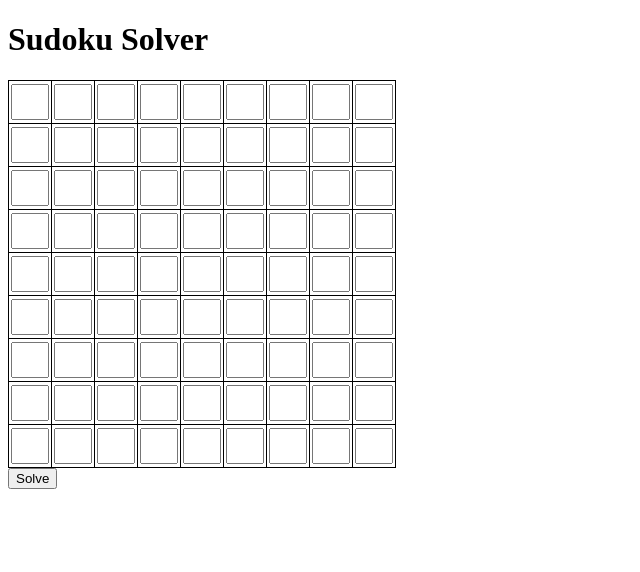
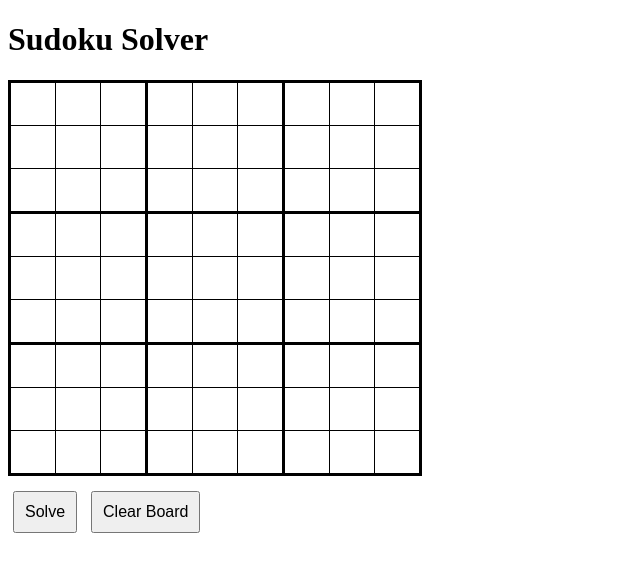
Before and after one commit to ra-galindo/Sudoku-solver, a Flask app: page / in a window 1280 px wide. Shown: the top 572 px of the page, without its empty margins (0-640 px from the left). Run offline with Flask 3, Linux system fonts and the light colour scheme.

Commit message:
added some styles to the board and created a clear board button

```diff
--- a/templates/index.html
+++ b/templates/index.html
@@ -13,17 +13,45 @@
             width: 40px;
             height: 40px;
             text-align: center;
+            position: relative;
         }
         input {
-            width: 30px;
-            height: 30px;
+            width: 38px;
+            height: 38px;
             text-align: center;
+            border: none;
         }
+
+        /* Highlighting the rule of thirds: thicker borders for 3x3 subgrids */
+        td:nth-child(3n) {
+            border-right: 3px solid black;
+        }
+        tr:nth-child(3n) td {
+            border-bottom: 3px solid black;
+        }
+        td:nth-child(1) {
+            border-left: 3px solid black;
+        }
+        tr:nth-child(1) td {
+            border-top: 3px solid black;
+        }
+
+        /* Styling the buttons */
+        .buttons {
+            margin-top: 10px;
+        }
+        button {
+            margin: 5px;
+            padding: 10px;
+            font-size: 16px;
+            cursor: pointer;
+        }
+
     </style>
 </head>
 <body>
     <h1>Sudoku Solver</h1>
-    <form action="/solve" method="POST">
+    <form action="/solve" method="POST" id="sudoku-form">
         <table>
             {% for row in range(9) %}
             <tr>
@@ -35,10 +63,23 @@
             </tr>
             {% endfor %}
         </table>
-        <button type="submit">Solve</button>
+
+        <div class="buttons">
+            <button type="submit">Solve</button>
+            <button type="button" onclick="clearBoard()">Clear Board</button>
+        </div>
     </form>
+
     {% if error %}
     <p style="color: red;">{{ error }}</p>
     {% endif %}
+
+    <script>
+        function clearBoard() {
+            // Get all input fields and set their value to an empty string
+            const inputs = document.querySelectorAll('input[name="board[]"]');
+            inputs.forEach(input => input.value = '');
+        }
+    </script>
 </body>
 </html>
```
